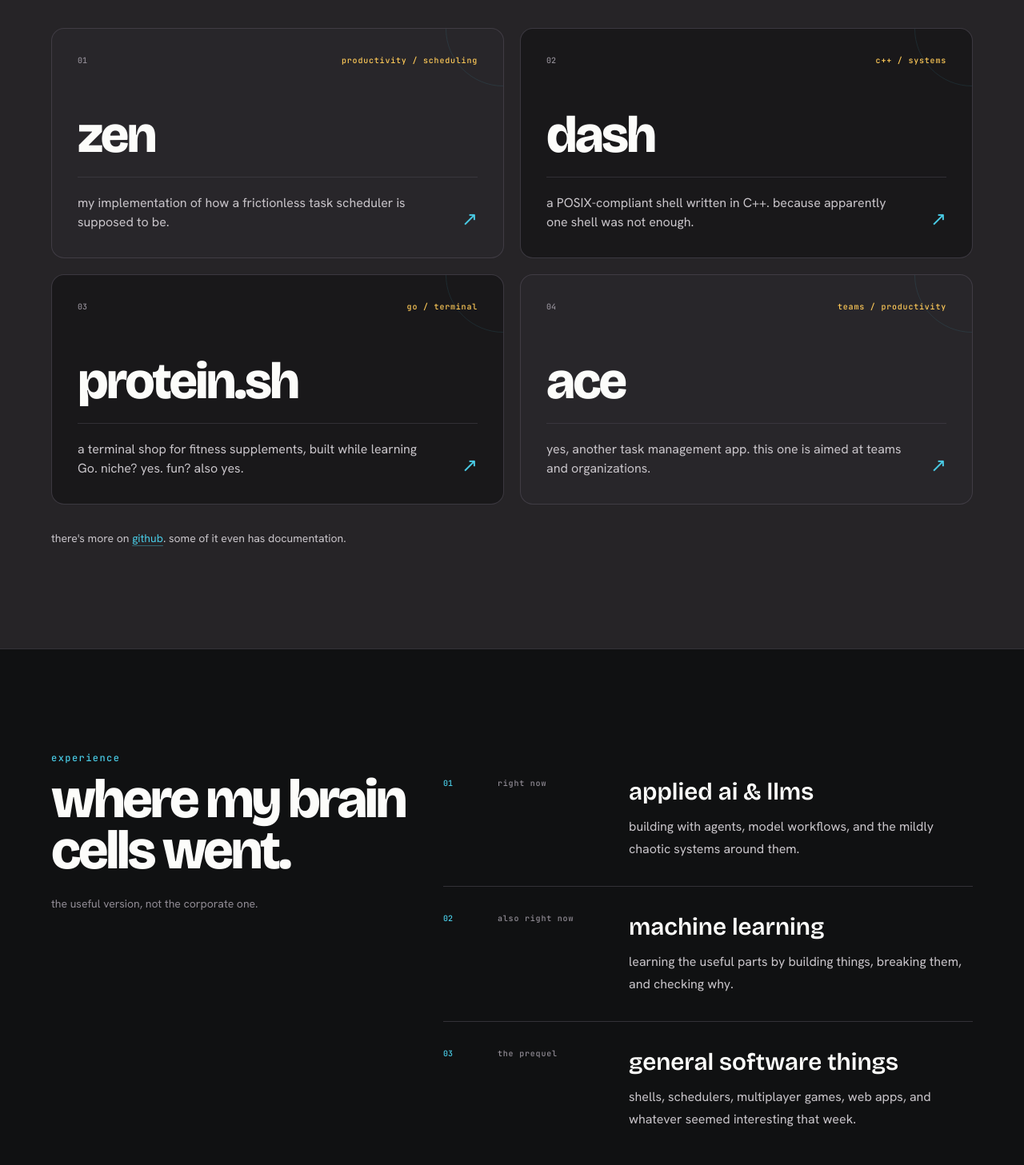
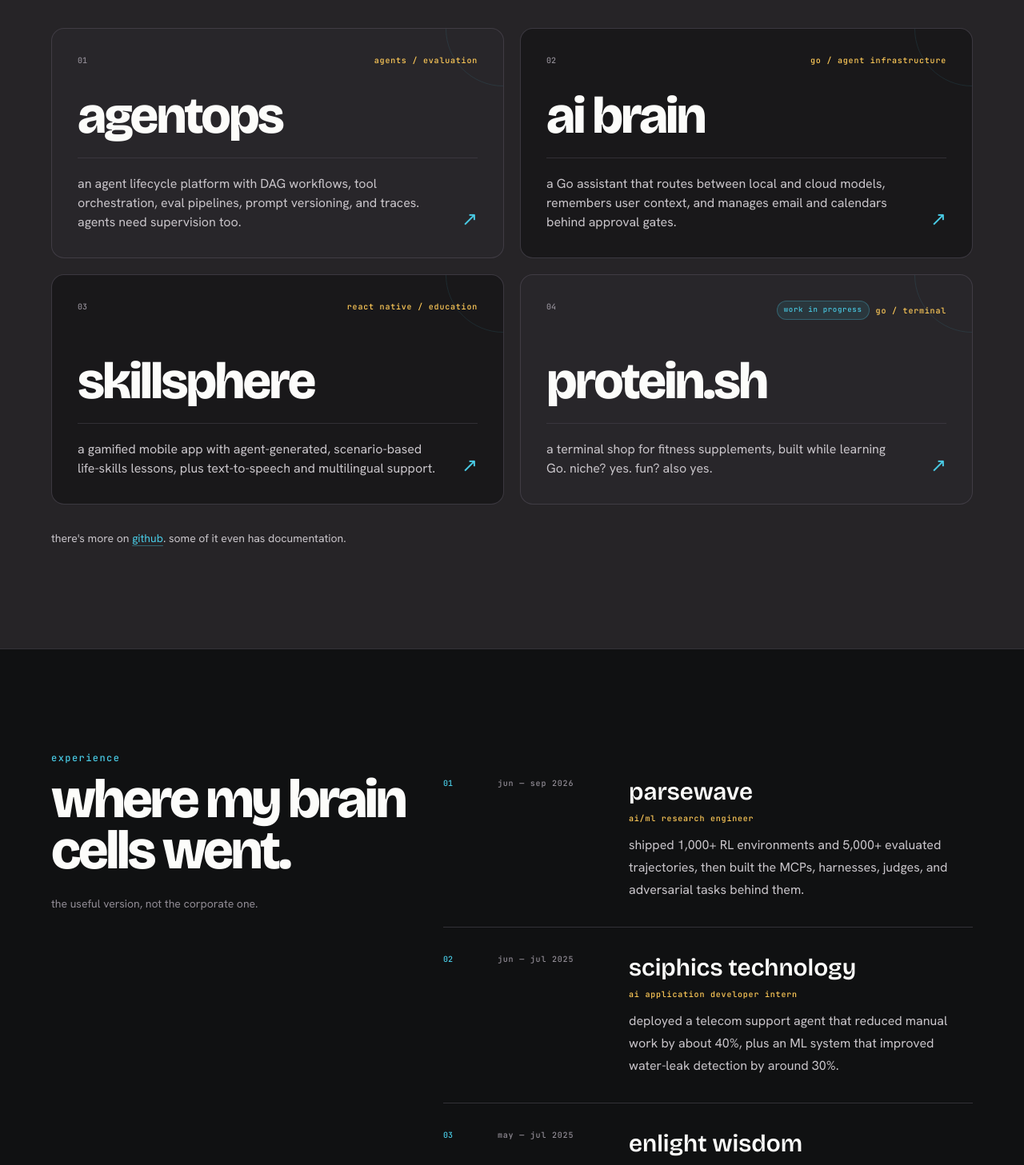
Before and after one commit to Martian-dev/portfolio, a Next.js app: page / in a window 1280 px wide. Shown: the part 1100-2557 px from the top of the page at 80% size. Built offline with nearby package versions, Linux system fonts and the light colour scheme.

Commit message:
feat: update experience and projects

```diff
--- a/src/app/page.tsx
+++ b/src/app/page.tsx
@@ -8,55 +8,60 @@ import { getAllWritingPosts } from "@/lib/writing";
 const projects = [
   {
     index: "01",
-    name: "zen",
+    name: "agentops",
     description:
-      "my implementation of how a frictionless task scheduler is supposed to be.",
-    stack: "productivity / scheduling",
-    url: "https://github.com/Martian-dev/zen",
+      "an agent lifecycle platform with DAG workflows, tool orchestration, eval pipelines, prompt versioning, and traces. agents need supervision too.",
+    stack: "agents / evaluation",
+    url: "https://github.com/Martian-dev/agentops",
   },
   {
     index: "02",
-    name: "dash",
-    description: "a POSIX-compliant shell written in C++. because apparently one shell was not enough.",
-    stack: "c++ / systems",
-    url: "https://github.com/Martian-dev/dash",
+    name: "ai brain",
+    description:
+      "a Go assistant that routes between local and cloud models, remembers user context, and manages email and calendars behind approval gates.",
+    stack: "go / agent infrastructure",
+    url: "https://github.com/Martian-dev/ai-brain-infra",
   },
   {
     index: "03",
+    name: "skillsphere",
+    description:
+      "a gamified mobile app with agent-generated, scenario-based life-skills lessons, plus text-to-speech and multilingual support.",
+    stack: "react native / education",
+    url: "https://github.com/skills-bridge/backend",
+  },
+  {
+    index: "04",
     name: "protein.sh",
     description:
       "a terminal shop for fitness supplements, built while learning Go. niche? yes. fun? also yes.",
     stack: "go / terminal",
+    status: "work in progress",
     url: "https://github.com/Martian-dev/protein.sh",
-  },
-  {
-    index: "04",
-    name: "ace",
-    description:
-      "yes, another task management app. this one is aimed at teams and organizations.",
-    stack: "teams / productivity",
-    url: "https://github.com/Martian-dev/ace",
   },
 ];
 
 const experience = [
   {
-    when: "right now",
-    title: "applied AI & LLMs",
+    when: "jun — sep 2026",
+    company: "parsewave",
+    role: "ai/ml research engineer",
     description:
-      "building with agents, model workflows, and the mildly chaotic systems around them.",
+      "shipped 1,000+ RL environments and 5,000+ evaluated trajectories, then built the MCPs, harnesses, judges, and adversarial tasks behind them.",
   },
   {
-    when: "also right now",
-    title: "machine learning",
+    when: "jun — jul 2025",
+    company: "sciphics technology",
+    role: "ai application developer intern",
     description:
-      "learning the useful parts by building things, breaking them, and checking why.",
+      "deployed a telecom support agent that reduced manual work by about 40%, plus an ML system that improved water-leak detection by around 30%.",
   },
   {
-    when: "the prequel",
-    title: "general software things",
+    when: "may — jul 2025",
+    company: "enlight wisdom",
+    role: "full-stack developer intern",
     description:
-      "shells, schedulers, multiplayer games, web apps, and whatever seemed interesting that week.",
+      "designed and shipped responsive client websites with SEO and observability baked in — because deployment is only the beginning.",
   },
 ];
 
@@ -152,9 +157,16 @@ export default function Home() {
                     <span className="font-technical-sm text-[10px] text-outline">
                       {project.index}
                     </span>
-                    <span className="font-technical-sm text-[10px] lowercase tracking-[0.08em] text-secondary">
-                      {project.stack}
-                    </span>
+                    <div className="flex flex-wrap items-center justify-end gap-2">
+                      {project.status && (
+                        <span className="rounded-full border border-primary/30 bg-primary/10 px-2 py-1 font-technical-sm text-[9px] lowercase tracking-[0.08em] text-primary">
+                          {project.status}
+                        </span>
+                      )}
+                      <span className="font-technical-sm text-[10px] lowercase tracking-[0.08em] text-secondary">
+                        {project.stack}
+                      </span>
+                    </div>
                   </div>
                   <div className="mt-auto">
                     <h3 className="font-display-lg text-[clamp(2.4rem,5vw,4.5rem)] font-bold leading-none tracking-[-0.045em] text-on-surface transition-colors duration-200 group-hover:text-primary">
@@ -211,7 +223,7 @@ export default function Home() {
             <ol className="lg:col-span-7">
               {experience.map((item, index) => (
                 <li
-                  key={item.title}
+                  key={item.company}
                   className="grid grid-cols-[2.5rem_1fr] gap-3 border-t border-outline-variant/60 py-8 first:border-t-0 lg:grid-cols-[3rem_9rem_1fr] lg:gap-5"
                 >
                   <span className="font-technical-sm text-[10px] text-primary">
@@ -225,8 +237,11 @@ export default function Home() {
                       {item.when}
                     </p>
                     <h3 className="mt-2 font-headline-md text-2xl font-semibold lowercase text-on-surface lg:mt-0 lg:text-3xl">
-                      {item.title}
+                      {item.company}
                     </h3>
+                    <p className="mt-2 font-technical-sm text-[10px] lowercase tracking-[0.08em] text-secondary">
+                      {item.role}
+                    </p>
                     <p className="mt-3 max-w-xl text-base leading-7 text-on-surface-variant">
                       {item.description}
                     </p>
```
Also changed, not shown: 2 other files (tests, documents, lock files or other folders).
